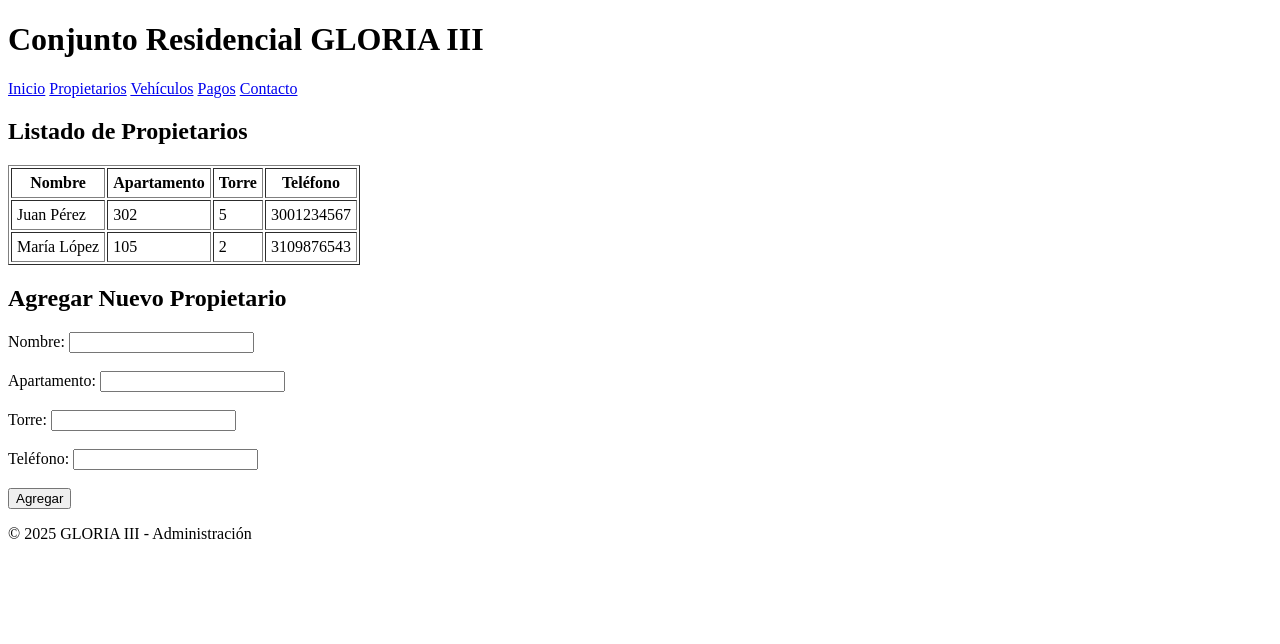
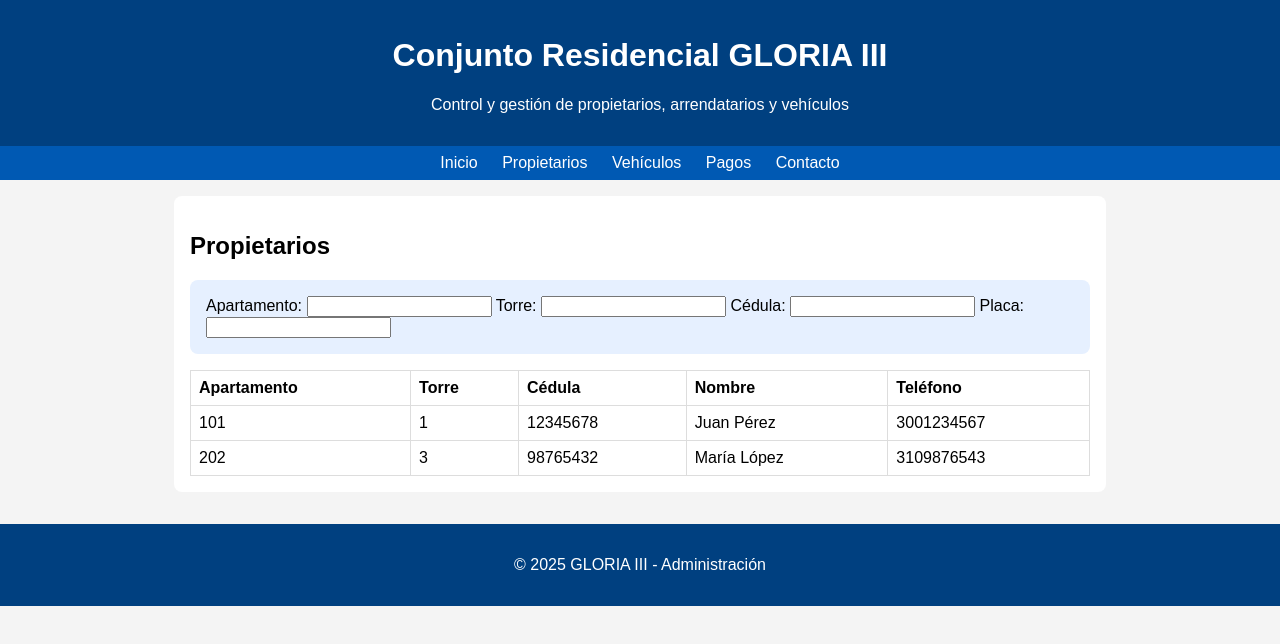
Before and after one commit to Deyan-gloria/gloria-3, a plain HTML site: page propietarios.html in a window 1280 px wide. Drawn offline with Linux system fonts and the light colour scheme.

Commit message:
Add files via upload

```diff
--- a/propietarios.html
+++ b/propietarios.html
@@ -4,11 +4,73 @@
 <meta charset="UTF-8">
 <meta name="viewport" content="width=device-width, initial-scale=1.0">
 <title>Propietarios - GLORIA III</title>
-    <link rel="stylesheet" href="styles.css">
+
+<style>
+body {
+    font-family: Arial, sans-serif;
+    margin: 0;
+    padding: 0;
+    background-color: #f4f4f4;
+}
+header {
+    background-color: #004080;
+    color: white;
+    padding: 1em 0;
+    text-align: center;
+}
+nav {
+    background-color: #0059b3;
+    padding: 0.5em;
+    text-align: center;
+}
+nav a {
+    color: white;
+    margin: 0 10px;
+    text-decoration: none;
+}
+nav a:hover {
+    text-decoration: underline;
+}
+main {
+    padding: 1em;
+    background-color: white;
+    margin: 1em auto;
+    max-width: 900px;
+    border-radius: 8px;
+}
+table {
+    width: 100%;
+    border-collapse: collapse;
+    margin-top: 1em;
+}
+table, th, td {
+    border: 1px solid #ddd;
+}
+th, td {
+    padding: 8px;
+    text-align: left;
+}
+.search-box {
+    margin: 1em 0;
+    padding: 1em;
+    background: #e6f0ff;
+    border-radius: 8px;
+}
+footer {
+    background-color: #004080;
+    color: white;
+    text-align: center;
+    padding: 1em 0;
+    margin-top: 2em;
+}
+</style>
+
 </head>
 <body>
 <header>
     <h1>Conjunto Residencial GLORIA III</h1>
+    <p>Control y gestión de propietarios, arrendatarios y vehículos</p>
+</header>
 <nav>
     <a href="index.html">Inicio</a>
     <a href="propietarios.html">Propietarios</a>
@@ -16,43 +78,71 @@
     <a href="pagos.html">Pagos</a>
     <a href="contacto.html">Contacto</a>
 </nav>
-</header>
-
 <main>
-    <h2>Listado de Propietarios</h2>
-    <table border="1" cellpadding="5">
+    <h2>Propietarios</h2>
+    <div class="search-box">
+        <label>Apartamento: <input type="text" id="filtroApto" onkeyup="buscar()"></label>
+        <label>Torre: <input type="text" id="filtroTorre" onkeyup="buscar()"></label>
+        <label>Cédula: <input type="text" id="filtroCedula" onkeyup="buscar()"></label>
+        <label>Placa: <input type="text" id="filtroPlaca" onkeyup="buscar()"></label>
+    </div>
+    <table>
+        <thead>
             <tr>
-            <th>Nombre</th>
                 <th>Apartamento</th>
                 <th>Torre</th>
+                <th>Cédula</th>
+                <th>Nombre</th>
                 <th>Teléfono</th>
             </tr>
+        </thead>
+        <tbody>
             <tr>
+                <td>101</td>
+                <td>1</td>
+                <td>12345678</td>
                 <td>Juan Pérez</td>
-            <td>302</td>
-            <td>5</td>
                 <td>3001234567</td>
             </tr>
             <tr>
+                <td>202</td>
+                <td>3</td>
+                <td>98765432</td>
                 <td>María López</td>
-            <td>105</td>
-            <td>2</td>
                 <td>3109876543</td>
             </tr>
+        </tbody>
     </table>
+</main>
+<footer>
+    <p>&copy; 2025 GLORIA III - Administración</p>
+</footer>
 
-    <h2>Agregar Nuevo Propietario</h2>
-    <form>
-        <label>Nombre: <input type="text" name="nombre"></label><br><br>
-        <label>Apartamento: <input type="text" name="apartamento"></label><br><br>
-        <label>Torre: <input type="text" name="torre"></label><br><br>
-        <label>Teléfono: <input type="text" name="telefono"></label><br><br>
-        <button type="submit">Agregar</button>
-    </form>
-</main>
+<script>
+function buscar() {
+    let filtroApto = document.getElementById('filtroApto').value.toLowerCase();
+    let filtroTorre = document.getElementById('filtroTorre').value.toLowerCase();
+    let filtroCedula = document.getElementById('filtroCedula').value.toLowerCase();
+    let filtroPlaca = document.getElementById('filtroPlaca').value.toLowerCase();
+    let filas = document.querySelectorAll('tbody tr');
 
-<footer>
-    <p>© 2025 GLORIA III - Administración</p>
-</footer>
+    filas.forEach(fila => {
+        let apto = fila.cells[0].textContent.toLowerCase();
+        let torre = fila.cells[1].textContent.toLowerCase();
+        let cedula = fila.cells[2] ? fila.cells[2].textContent.toLowerCase() : '';
+        let placa = fila.cells[3] ? fila.cells[3].textContent.toLowerCase() : '';
+
+        if ((filtroApto && !apto.includes(filtroApto)) ||
+            (filtroTorre && !torre.includes(filtroTorre)) ||
+            (filtroCedula && !cedula.includes(filtroCedula)) ||
+            (filtroPlaca && !placa.includes(filtroPlaca))) {
+            fila.style.display = 'none';
+        } else {
+            fila.style.display = '';
+        }
+    });
+}
+</script>
+
 </body>
 </html>
```
Lines whose indentation alone changed are shown as unchanged.
